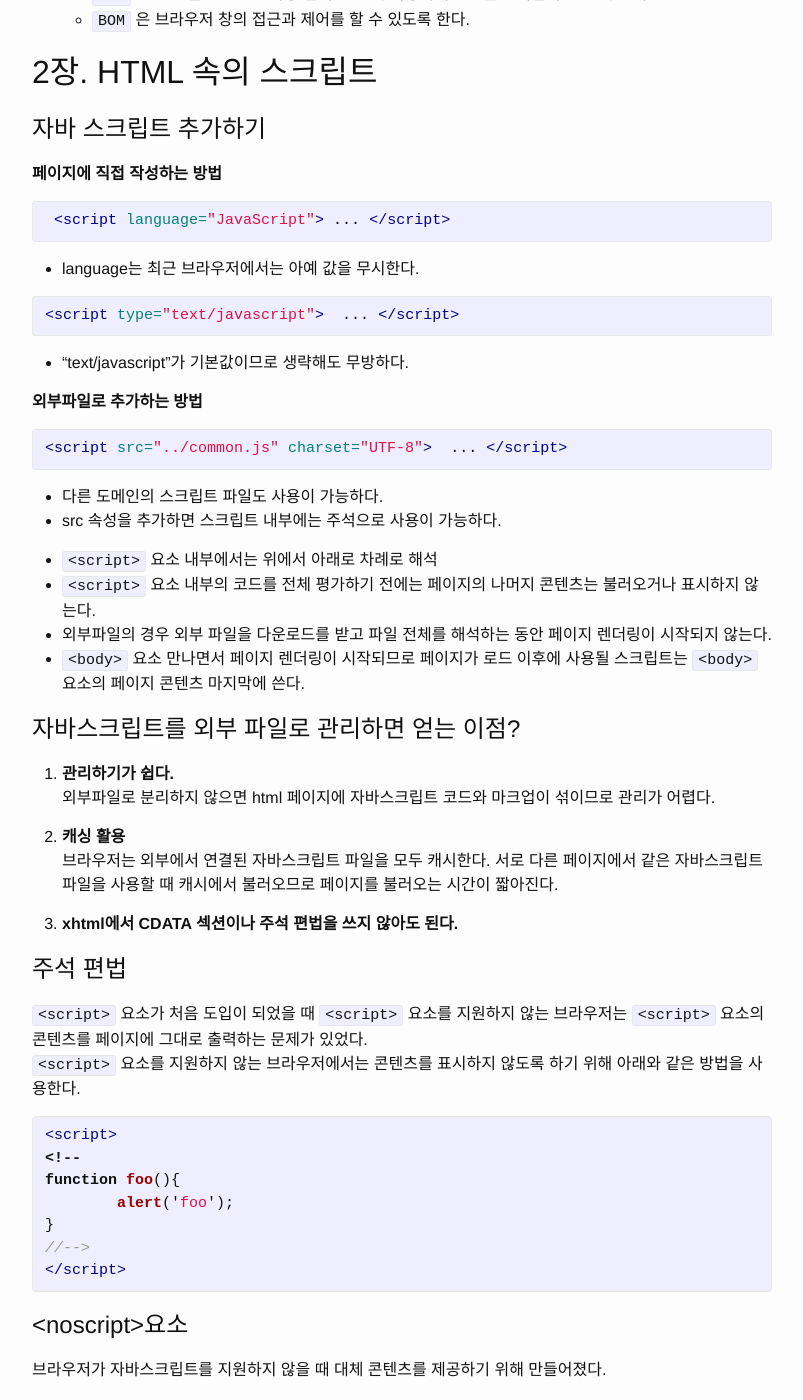
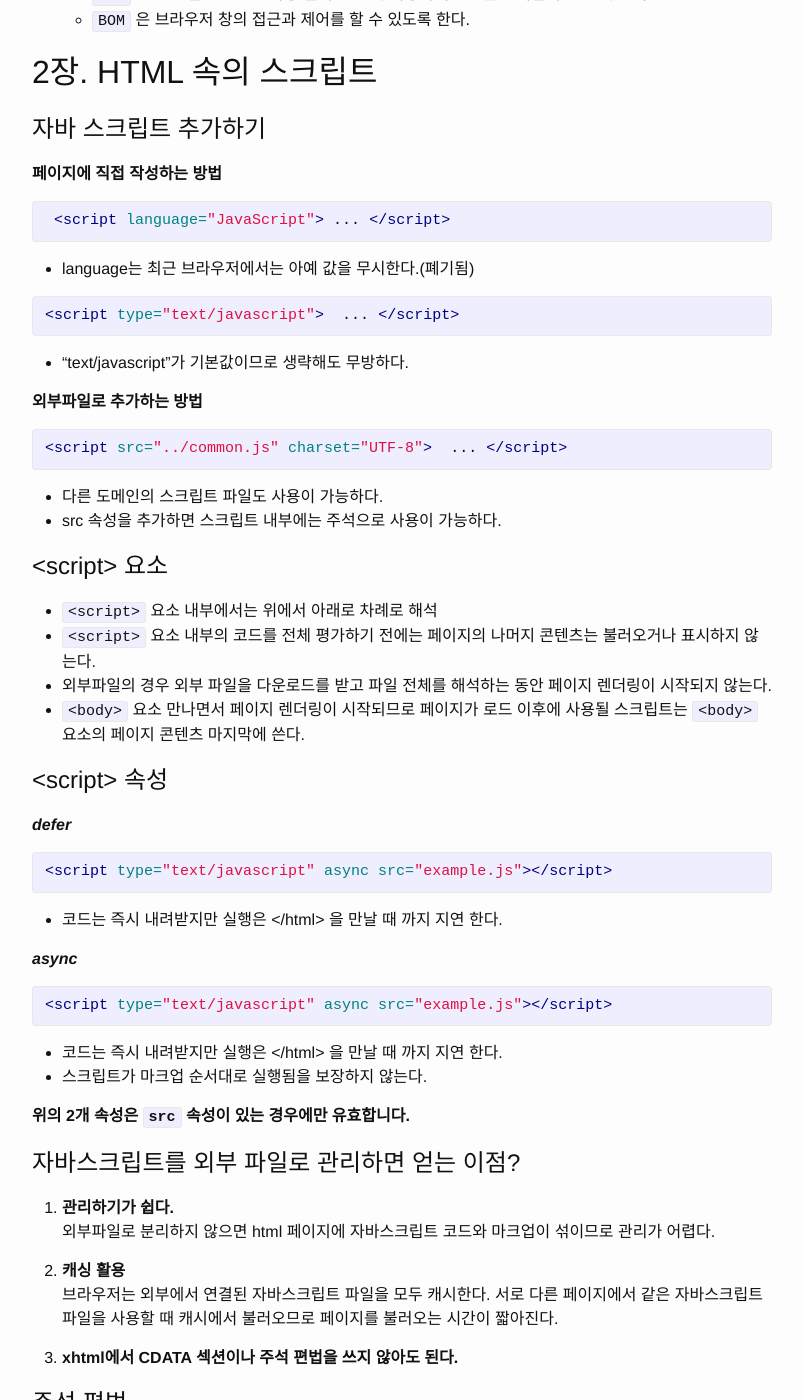
Before and after one commit to iyoon/iyoon.github.io, a Jekyll site: the page built from _posts/2015-05-25-javascript.markdown, in a window 1280 px wide and 1400 px high, scrolled down 824 px. Shown: the whole window, without its empty margins (238-1041 px from the left). Built offline with Jekyll 4.4.1, drawn with Linux system fonts in a browser that asks for light colours; some of the changed text lies outside the part shown.

Commit message:
edit post 자바스크립트 정복하기1

````diff
--- a/_posts/2015-05-25-javascript.markdown
+++ b/_posts/2015-05-25-javascript.markdown
@@ -36,7 +36,7 @@ categories: jekyll update
 {% highlight html %}
  <script language="JavaScript"> ... </script>
 {% endhighlight %}
-- language는 최근 브라우저에서는 아예 값을 무시한다.
+- language는 최근 브라우저에서는 아예 값을 무시한다.(폐기됨)
 
 {% highlight html %}
 <script type="text/javascript">  ... </script>
@@ -52,12 +52,31 @@ categories: jekyll update
 - 다른 도메인의 스크립트 파일도 사용이 가능하다.
 - src 속성을 추가하면 스크립트 내부에는 주석으로 사용이 가능하다.
 
-# <script> 요소
+# \<script\> 요소
 
 - ```<script>``` 요소 내부에서는 위에서 아래로 차례로 해석
 - ```<script>``` 요소 내부의 코드를 전체 평가하기 전에는 페이지의 나머지 콘텐츠는 불러오거나 표시하지 않는다.
 - 외부파일의 경우 외부 파일을 다운로드를 받고 파일 전체를 해석하는 동안 페이지 렌더링이 시작되지 않는다.
 - ```<body>``` 요소 만나면서 페이지 렌더링이 시작되므로 페이지가 로드 이후에 사용될 스크립트는 ```<body>``` 요소의 페이지 콘텐츠 마지막에 쓴다.
+
+# \<script\> 속성
+
+***defer***
+{% highlight html %}
+<script type="text/javascript" async src="example.js"></script>
+{% endhighlight %}
+
+- 코드는 즉시 내려받지만 실행은 </html> 을 만날 때 까지 지연 한다.
+
+***async***
+{% highlight html %}
+<script type="text/javascript" async src="example.js"></script>
+{% endhighlight %}
+
+- 코드는 즉시 내려받지만 실행은 </html> 을 만날 때 까지 지연 한다.
+- 스크립트가 마크업 순서대로 실행됨을 보장하지 않는다.
+
+__위의 2개 속성은 ```src``` 속성이 있는 경우에만 유효합니다.__
 
 
 # 자바스크립트를 외부 파일로 관리하면 얻는 이점?
@@ -126,6 +145,13 @@ var n = null;				// null
 var o = new Object();			// object
 var a = function(){ alert('test');}; 	// function
 {% endhighlight %}
+- 원시 값에는 동적 프로퍼티가 없다.
+
+{% highlight javascript %}
+var person = "hyungwon";
+person.age = 27;
+alert(person.age); // Undefined
+{% endhighlight %}
 
 
 
@@ -144,19 +170,17 @@ alert(obj2.name);	// hyungwon
 - ```instanceof``` 을 통해 참조 값의 참조 데이터형을 알 수 있다.
 
 {% highlight javascript %}
-alert(person instanceof Object);
-alert(colors instanceof Array);
-alert(pattern instanceof RegExp);
+alert(person instanceof Object);	// true
+alert(colors instanceof Array);		// false
+alert(pattern instanceof RegExp);	// true
 {% endhighlight %}
 
-
-동적 프로퍼티:
-
+- 참조형에서는 ```동적 프로퍼티``` 추가/삭제/변경이 가능하다.
+{% highlight javascript %}
 var person = new Object();
-person.name="hyungwon"; // hyungwon
-
-var person = "hyungwon";
-person.age = 27; // Undefined
+person.name="hyungwon";
+alert(person.name); // hyungwon
+{% endhighlight %}
 
 
 # 함수에서의 매개변수 전달
@@ -170,7 +194,7 @@ person.age = 27; // Undefined
 
 {% highlight javascript %}
 function setName(obj){
-	obj.name = "hyungwon";
+	obj.name = "hyungwon";	// obj가 가르키는 것은 힙 메모리의 전역 객체
 }
 
 var person = new Object();
@@ -324,10 +348,10 @@ function problem(){
 }
 {% endhighlight %}
 
-각 object가 서로를 참조 하므로 참조하므로 메모리 해제 된다.
+각 object의 프로퍼티에서 서로를 참조하면서 참조 카운팅이 0이 안되기 때문에 메모리 해제가 안된다.
 
 
 ***결론은....***
 
-코드실행에 필요한 데이터만 유지하기 위해서는 필요 없어진 데이터는 null을 할당하여 참조를 제거하는 편이 좋다.
+코드실행에 필요한 데이터만 유지하기 위해서는 필요 없어진 데이터는 ```null``` 을 할당하여 참조를 제거하는 편이 좋다.
 지역 변수의 경우에는 컨텍스트가 파괴될 때 같이 참조가 제거 되지만, 전역 변수나 전역 객체의 프로퍼티를 위주로 삭제하면 된다.
````
Also changed, not shown: other parts of _posts/2015-05-25-javascript.markdown (+1 -1 lines), 2 other files.
